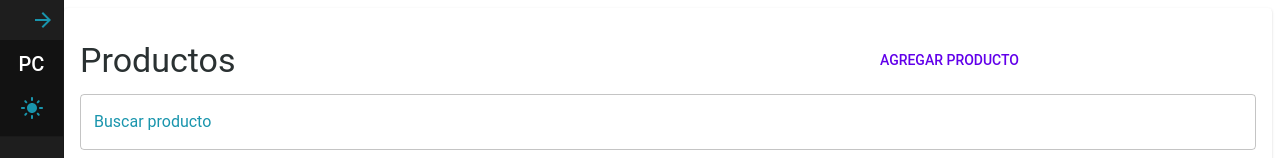
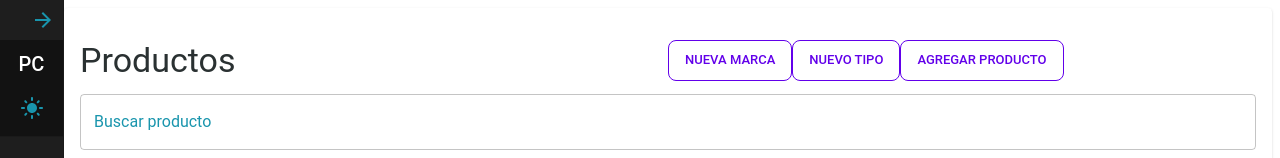
Before and after one commit to MarcosIsmael/app-gestion, a Next.js app: page /dashboard/productos in a window 1280 px wide. Shown: the top 158 px of the page. Built offline with nearby package versions, Linux system fonts and the light colour scheme; no server answers; the database is empty.

Commit message:
nuevos botones

```diff
--- a/src/app/dashboard/productos/page.tsx
+++ b/src/app/dashboard/productos/page.tsx
@@ -15,6 +15,8 @@ import {
   Button,
 } from '@mui/material';
 import Link from 'next/link';
+import CrearMarcaModalComponent from '@/app/components/productos/marcas/CrearMarcaModalComponent';
+import CrearTipoProductoModalComponent from '@/app/components/productos/tipos/CrearTipoProductoModalComponent';
 
 interface Producto {
   codigo: number;
@@ -27,7 +29,8 @@ interface Producto {
 const ProductosPage: React.FC = () => {
   const [productos, setProductos] = useState<Producto[]>([]);
   const [filter, setFilter] = useState<string>('');
-
+  const [modalOpen, setModalOpen] = useState(false);
+  const [tipoProductoModalOpen, setTipoProductoModalOpen] = useState(false);
   useEffect(() => {
     const fetchProductos = async () => {
       const response = await fetch('/api/productos');
@@ -52,18 +55,34 @@ const ProductosPage: React.FC = () => {
       }
     }
   };
-
+  const handleOpen = () => setModalOpen(true);
+  const handleClose = () => setModalOpen(false);
+  const handleTipoProductoOpen = () => setTipoProductoModalOpen(true);
+  const handleTipoProductoClose = () => setTipoProductoModalOpen(false);
   return (
     <Box p={2}>
+      <CrearMarcaModalComponent open={modalOpen} handleClose={handleClose} />
+      <CrearTipoProductoModalComponent open={tipoProductoModalOpen} handleClose={handleTipoProductoClose} />
+
       <Grid container>
-        <Grid item xs={8}>
+        <Grid item xs={6}>
           <Typography variant="h4" gutterBottom>
             Productos
           </Typography>
         </Grid>
-        <Grid item xs={4}>
+        <Grid item xs={6}>
+          <Button color='primary' size='small' variant='outlined' onClick={handleOpen}>
+            Nueva marca
+          </Button>
+          {/* <Link href={'/dashboard/productos/add/marca'}>
+          </Link> */}
+          <Button color='primary' size='small' variant='outlined' onClick={handleTipoProductoOpen}>
+            Nuevo tipo
+          </Button>
+          {/* <Link href={'/dashboard/productos/add/tipo'}>
+          </Link> */}
           <Link href={'/dashboard/productos/add'}>
-            <Button color='primary'>
+            <Button color='primary' size='small' variant='outlined'>
               Agregar Producto
             </Button>
           </Link>
```
